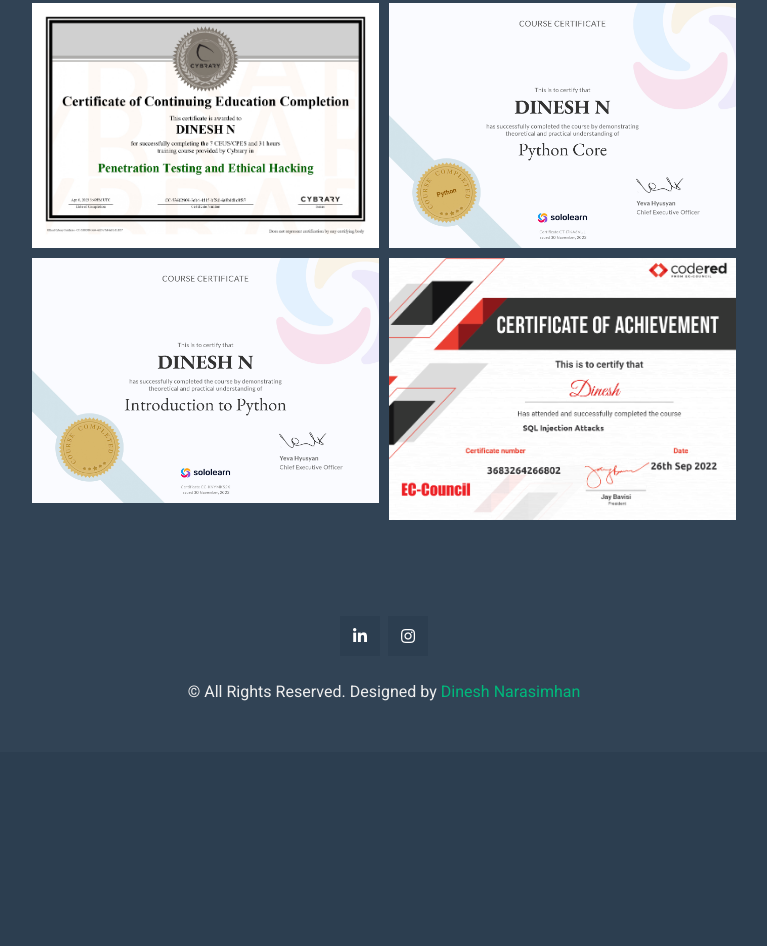
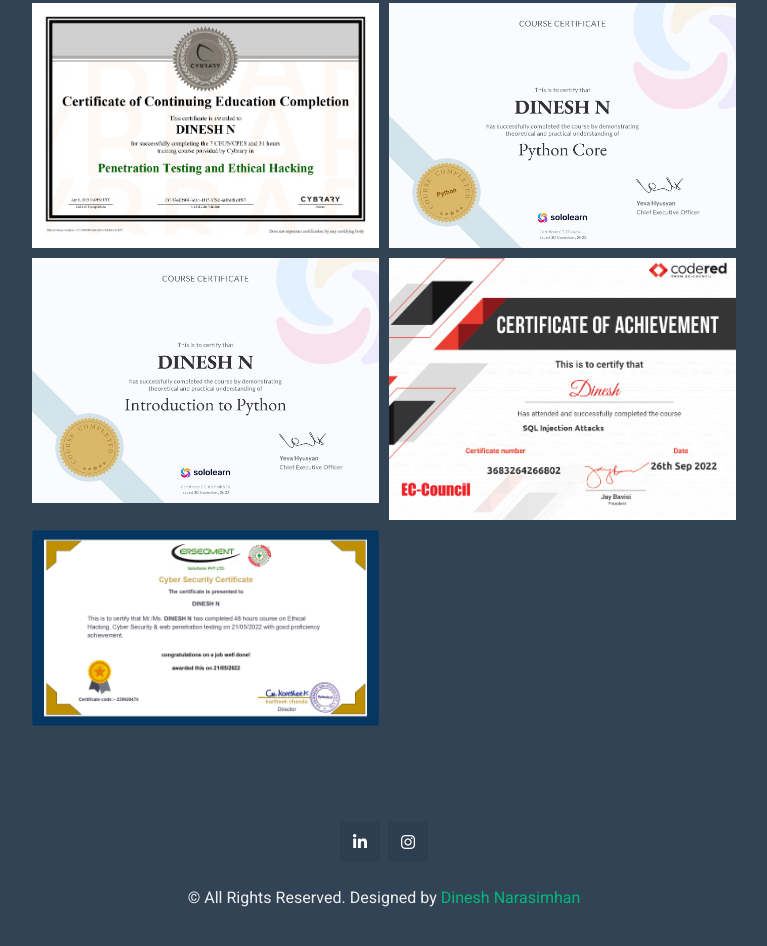
Before and after one commit to dinesh-the-hacker/dinesh-the-hacker.github.io, a plain HTML site: page index.html in a window 1280 px wide. Shown: the part 6096-7042 px from the top of the page, without its empty margins (256-1023 px from the left). Before the commit the page ends 6848 px from the top, so only its background shows below. Drawn offline with nearby package versions, Linux system fonts and the light colour scheme; files whose address does not match are found by name.

Commit message:
Update index.html

```diff
--- a/index.html
+++ b/index.html
@@ -315,6 +315,7 @@
                                 <img src="img/python_solo_1.jpg" class="grid-image">
                                 <img src="img/python_solo_2.jpg" class="grid-image">
                                 <img  src="img/codered_sql.png" class="grid-image">
+                                <img  src="img/ersegment.jpg" class="grid-image">
 
 
 
```
